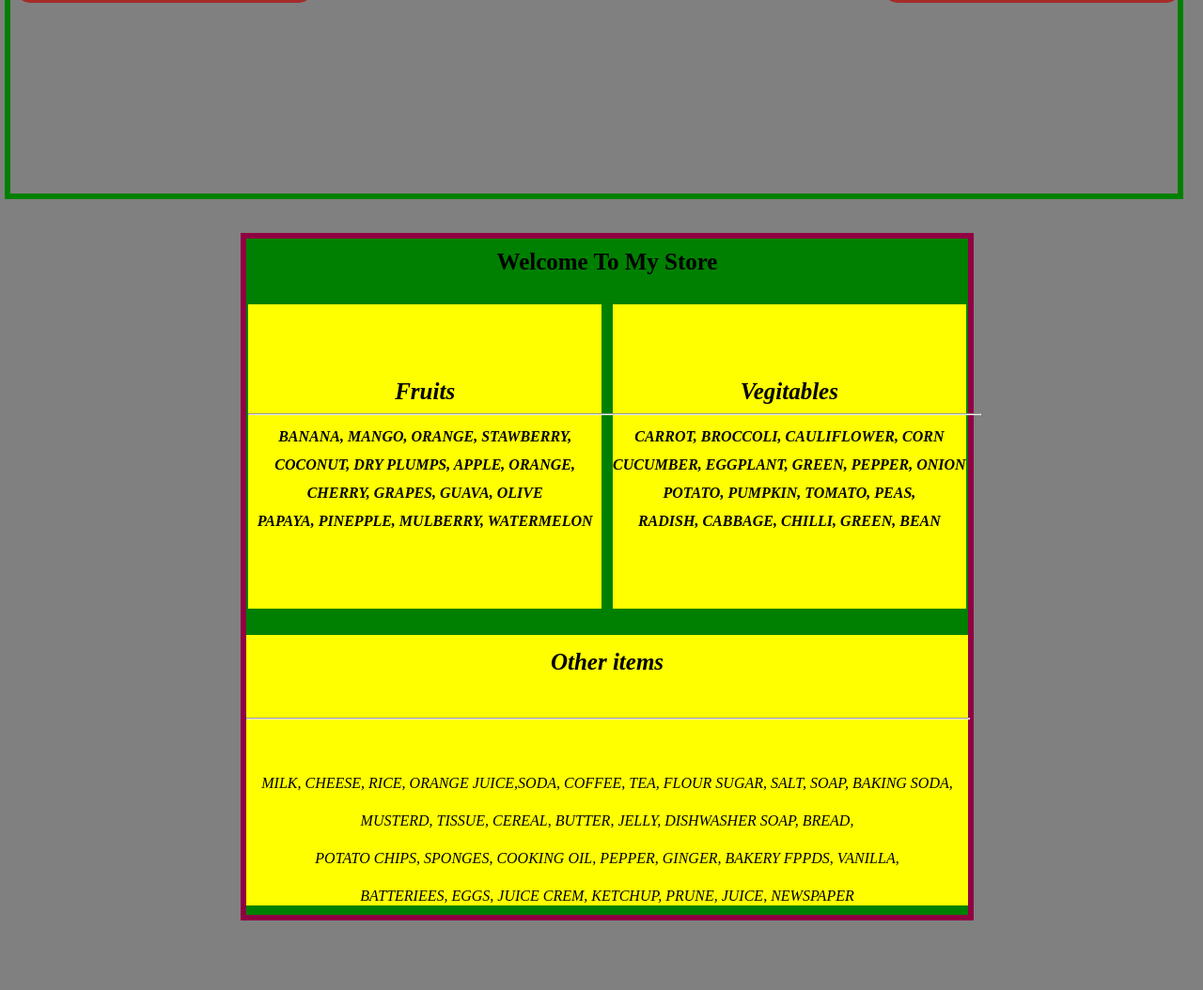
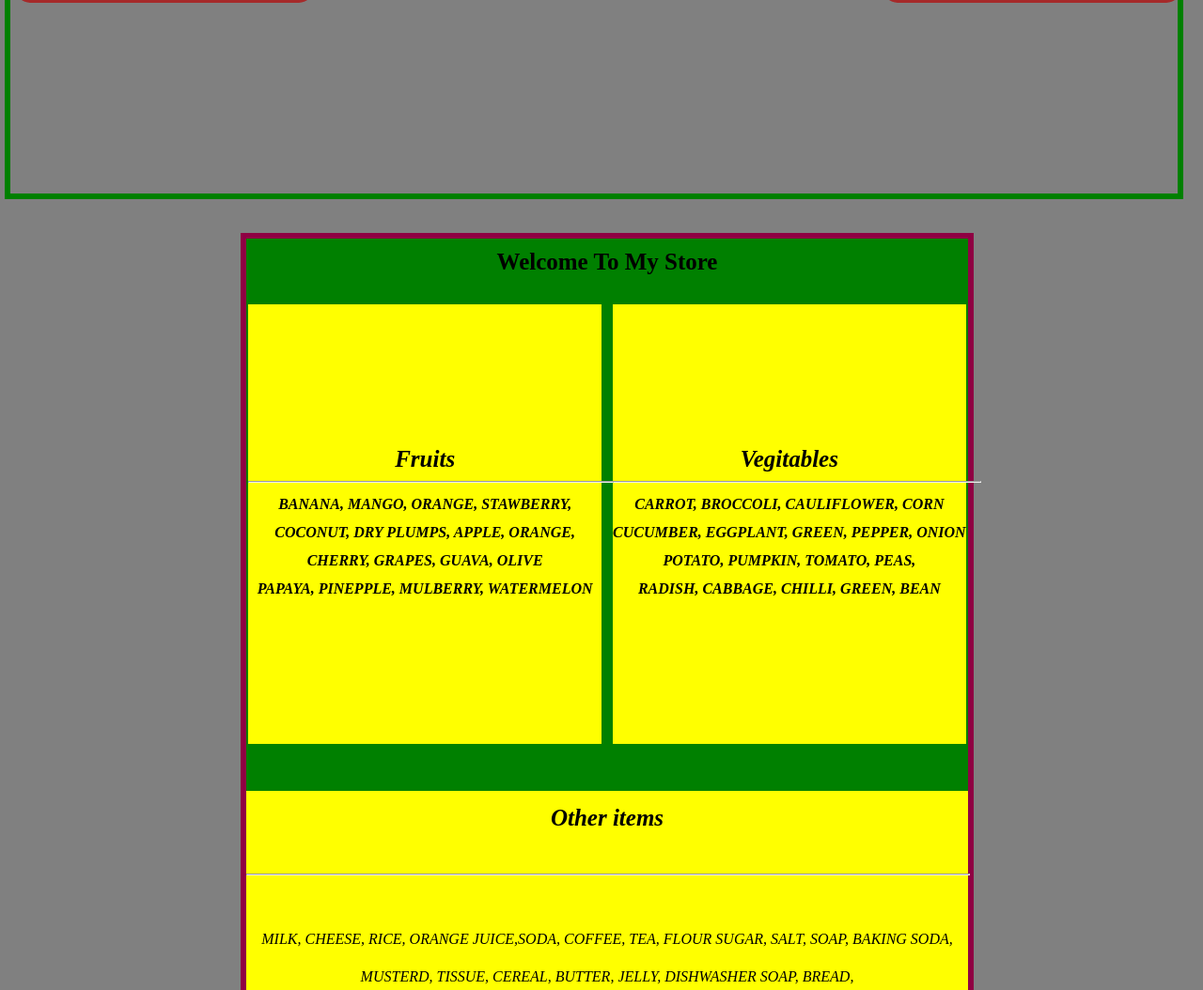
Before and after one commit to Vaidyaakash/css-3, a plain HTML site: page index.html in a window 1280 px wide. Shown: the part 879-1933 px from the top of the page at 94% size. Before the commit the page ends 1859 px from the top, so only its background shows below. Drawn offline with Linux system fonts and the light colour scheme.

Commit message:
Update index.css

```diff
--- a/index.css
+++ b/index.css
@@ -67,6 +67,7 @@ body{
 img{
     height: 200px;
     box-shadow: -5px 5px 6px gray;
+    width: 94%;
 }
 .third{
     position:absolute;
@@ -115,12 +116,13 @@ input{
     border: 6px solid rgb(143, 0, 67);
     flex-direction: column;
     width: 60vw;
-    height: 90%;
+    height: 130vh;
     position: absolute;
     left: 20vw;
 }
 .one{
     display: flex;
+    align-items: center;
     justify-content: center;
     font-size: 25px;
     line-height: 50px;
@@ -172,8 +174,8 @@ input{
     background-color: yellow;
     width: 100%;
     position: absolute;
-    bottom: 10px;
-    height: 40%;
+    bottom: 15px;
+    height: 42%;
     text-align: center;
     display: flex;
     flex-direction: column;
```
